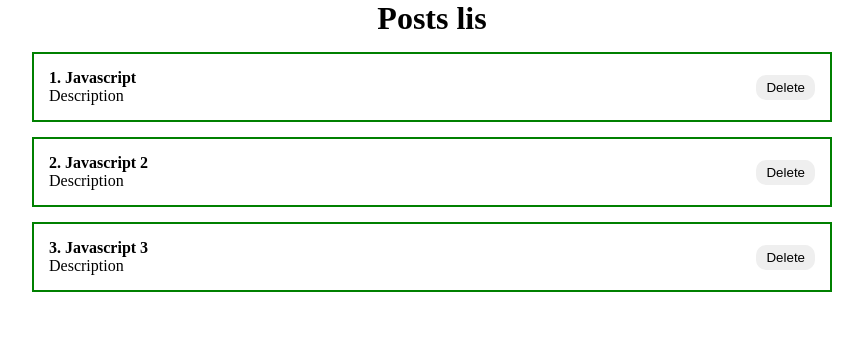
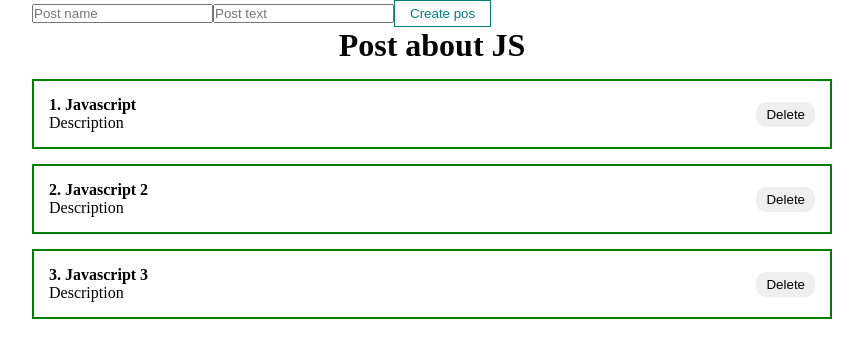
Before and after one commit to VinokurovAleksandr/React-app, a React (Create React App) app in the folder cd/: page / in a window 1280 px wide. Shown: the top 358 px of the page, without its empty margins (208-1071 px from the left). Built offline with nearby package versions, Linux system fonts and the light colour scheme.

Commit message:
add input

```diff
--- a/cd/src/App.js
+++ b/cd/src/App.js
@@ -3,8 +3,10 @@ import { Counter } from './components/Counter';
 import ClassCounter from './components/ClassCounter';
 import moduleName from './components/PostItem'
 import  PostItem  from './components/PostItem';
-import PostsList from './components/PostsList'
+import PostsList from './components/PostsList';
+import Mybutton from './components/UI/button/MyButton';
 import './styles/App.css'
+
 
 function App() {
   const [posts, setPost] = useState([
@@ -14,13 +16,20 @@ function App() {
     ])
 
 
+
   return (
 
       <div className='App'>
+      <form>
+        <input type='text' placeholder='Post name'/>
+        <input type='text' placeholder='Post text' />
+        <Mybutton/>
+      </form>
            {/* <Counter/> */}
       {/* <ClassCounter/> */}
       {/* <PostItem post={{id: 1, title:'Javascript', body: 'Description'} } /> */}
-      <PostsList posts={posts } />
+      <PostsList posts={posts} title={'Post about JS'} />
+
       </div>
 
 
--- a/cd/src/components/PostsList.jsx
+++ b/cd/src/components/PostsList.jsx
@@ -2,10 +2,10 @@ import React from 'react';
 import PostItem from './PostItem'
 
 
-export const PostList = ({posts}) => {
+export const PostList = ({posts,title}) => {
 return (
 <div>
-    <h1 style={{textAlign: 'center'}}>Posts lis</h1>
+    <h1 style={{textAlign: 'center'}}>{title}</h1>
       <div>
         {posts.map(post =>
           <div><PostItem post={post} key={post.id} /></div>
--- /dev/null
+++ b/cd/src/components/UI/button/MyButton.jsx
@@ -0,0 +1,14 @@
+import React from 'react';
+import style from './MyButton.module.css'
+
+export const Mybutton = (props) => {
+
+return (
+    <button className={style.myBtn}>
+        Create pos
+        {/* {props.children} */}
+</button>
+)
+};
+
+export default Mybutton;
--- /dev/null
+++ b/cd/src/components/UI/button/MyButton.module.css
@@ -0,0 +1,7 @@
+.myBtn {
+    padding: 5px 15px;
+    color: teal;
+    background:transparent;
+    border: 1px solid teal;
+    cursor: pointer;
+}
```
